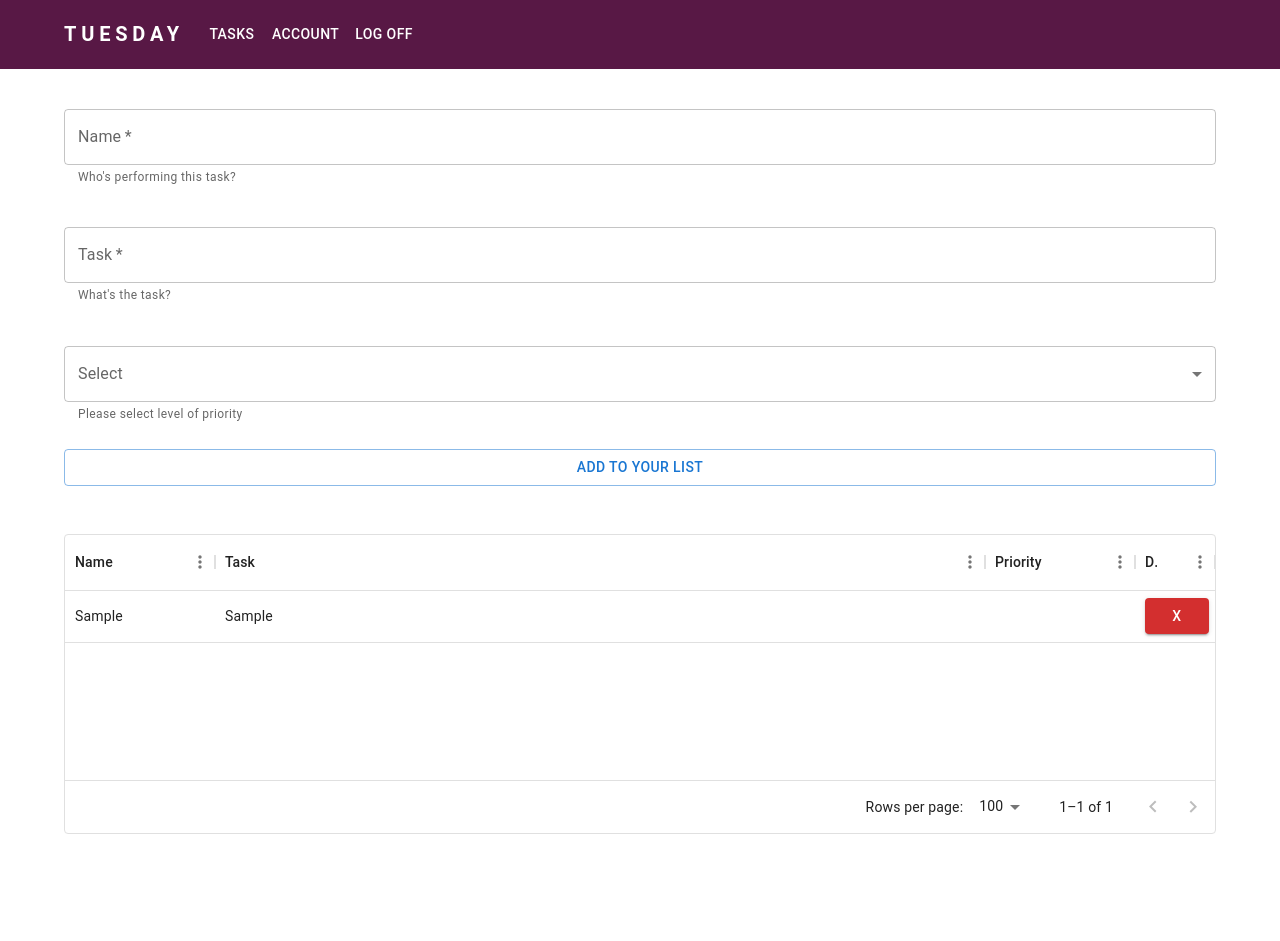
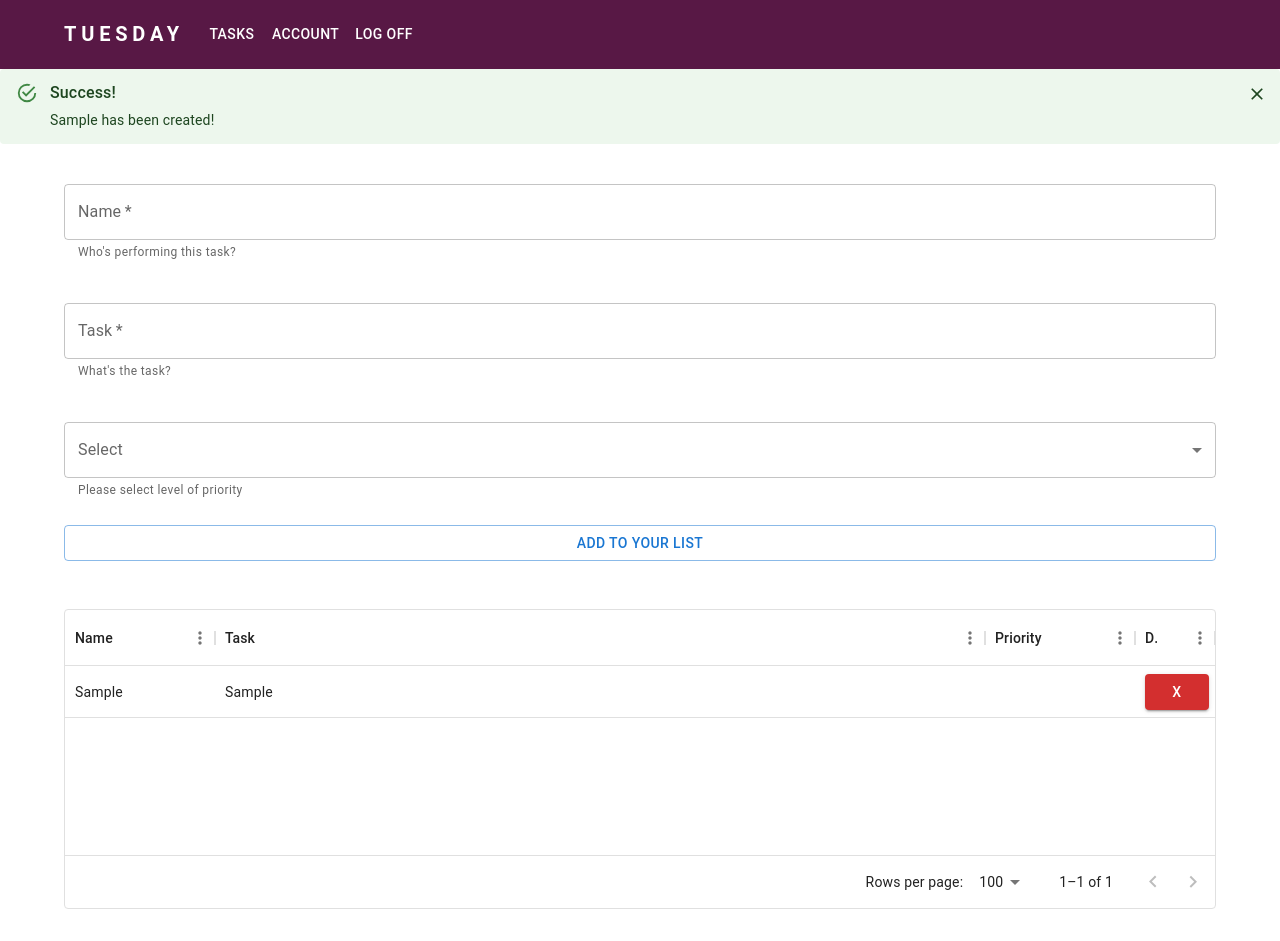
Before and after one commit to composercordero/to-do-list-day-1, a React (Vite) app: page / in a window 1280 px wide. Both pictures are taken after typing "Sample", "Sample" into the empty fields and a click on the button "ADD TO YOUR LIST". Before the commit the page ends 866 px from the top, so only its background shows below. Built offline with nearby package versions, Linux system fonts and the light colour scheme.

Commit message:
alert messages

```diff
--- a/src/App.tsx
+++ b/src/App.tsx
@@ -1,12 +1,26 @@
-// import { useState } from 'react'
+import { useState } from 'react'
 import Home from './components/Home'
 import Header from './components/global/Header'
+import AlertMessage from './components/AlertMessage'
+import CategoryType from './components/global/types/CategoryType';
 
 function App() {
+
+  const [category, setCategory] = useState<CategoryType|null>(null);
+  const [title, setTitle] = useState<string|null>(null);
+  const [message, setMessage] = useState<string|null>(null);
+
+  const flashMessage = (newCategory:CategoryType|null, newTitle:string|null, newMessage:string|null, ): void => {
+    setCategory(newCategory);
+    setTitle(newTitle);
+    setMessage(newMessage);
+  };
+
   return (
     <>
       <Header />
-      <Home />
+      {message && <AlertMessage category={category!} title={title} message={message}/>}
+      <Home flashMessage={flashMessage}/>
     </>
   )
 }
--- /dev/null
+++ b/src/components/AlertMessage.tsx
@@ -0,0 +1,20 @@
+import Alert from '@mui/material/Alert'
+import AlertTitle from '@mui/material/AlertTitle'
+import CategoryType from './global/types/CategoryType'
+
+type AlertProps = {
+    category: CategoryType,
+    message: string|null,
+    title: string|null
+}
+const AlertMessage = ({message, title, category}: AlertProps) => {
+  return (
+    <Alert severity={category} onClose={() => {}}>
+        <AlertTitle>
+            {title}
+        </AlertTitle>
+        {message}
+    </Alert>
+    )
+}
+export default AlertMessage
--- a/src/components/Home.tsx
+++ b/src/components/Home.tsx
@@ -3,9 +3,12 @@ import Form from './Form'
 import TaskGrid from './TaskGrid'
 import { Task } from '@mui/icons-material'
 import TaskType from './components/global/types/TaskType'
+import CategoryType from './global/types/CategoryType'
 
-
-function Home() {
+type HomeProps = {
+  flashMessage: (category: CategoryType|null, title:string|null, message:string|null) => void,
+}
+function Home({flashMessage}:HomeProps) {
 
     const [tasks, setTasks] = useState<TaskType[]>([])
     const [newTask, setNewTask] = useState({ id: 1, name: '', task: '', priority:'', delete:'' })
@@ -14,16 +17,18 @@ function Home() {
     setNewTask({...newTask, [event.target.name]: event.target.value})
     }
 
-
     const handleFormSubmit = (event: React.FormEvent) => {
     event.preventDefault()
     setTasks([...tasks, newTask])
     setNewTask({id: tasks.length + 2, name: '', task: '', priority:'', delete:'' })
+
+    flashMessage('success', 'Success!', `${newTask.task} has been created!`)
     }
 
     const deleteTasks = (e) => {
       let id = e.target.parentNode.parentNode.getAttribute('data-id');
       setTasks(tasks => tasks.filter(item => item.id != id))
+      flashMessage('error', 'You got it', `${newTask.task} has been deleted!`)
     }
 
     return (
--- /dev/null
+++ b/src/components/global/types/CategoryType.ts
@@ -0,0 +1,3 @@
+type CategoryType = 'error' | 'warning' | 'info' | 'success'
+
+export default CategoryType
```
